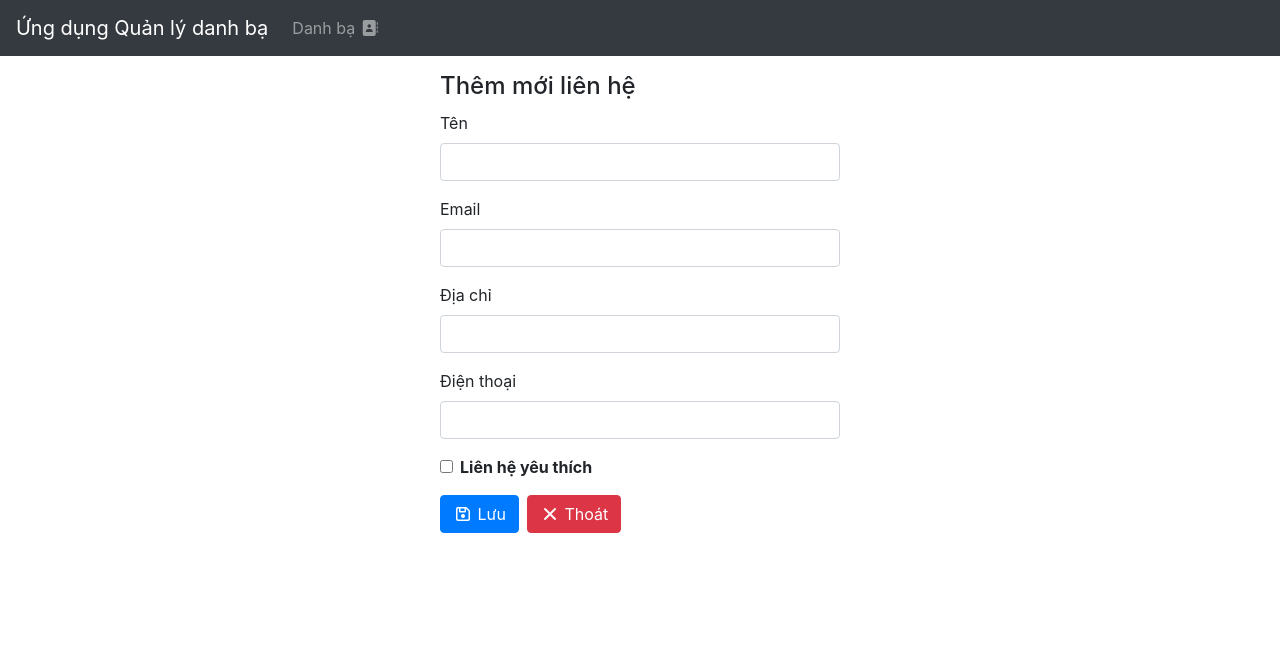
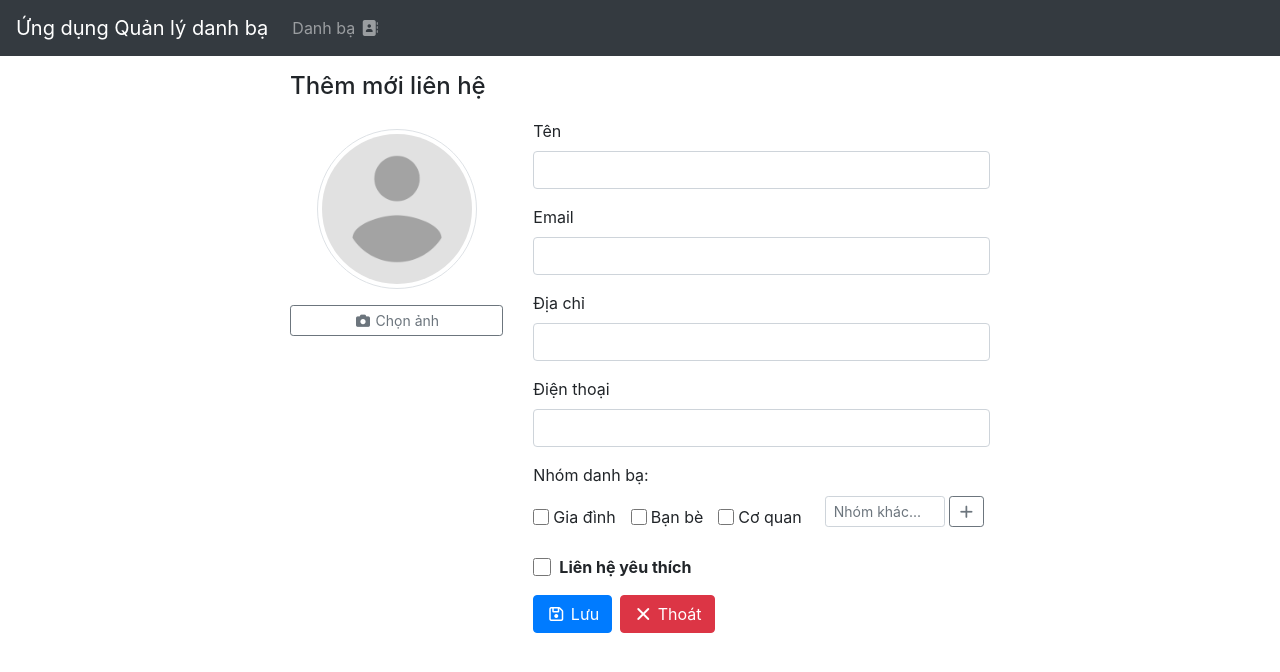
Before and after one commit to LinhDC24V7K016/DC24V7K016_TranDangLinh_Frontend, a Vue app: page /contacts/add in a window 1280 px wide. Shown: the top 672 px of the page. Built offline with nearby package versions, Linux system fonts and the light colour scheme.

Commit message:
Them avatar va nhom cho lien he

```diff
--- a/src/App.vue
+++ b/src/App.vue
@@ -20,7 +20,7 @@ export default {
 
 <style>
 .page {
-  max-width: 400px;
+  max-width: 700px;
   margin: auto;
 }
 </style>
--- a/src/components/ContactCard.vue
+++ b/src/components/ContactCard.vue
@@ -3,19 +3,45 @@ export default {
   props: {
     contact: { type: Object, required: true },
   },
+  emits: ["filter-group"],
 };
 </script>
 
 <template>
-  <div>
+  <div class="card p-3 shadow-sm text-center">
+    <div class="mb-3 d-flex justify-content-center">
+      <img
+        :src="
+          contact.avatar
+            ? '/uploads/' + contact.avatar
+            : '/src/assets/default_avatar.png'
+        "
+        alt="Avatar"
+        class="img-thumbnail rounded-circle"
+        style="width: 170px; height: 170px; object-fit: cover"
+      />
+    </div>
+    <div class="text-left" style="font-size: 1.1rem; line-height: 1.6">
       <div class="p-1"><strong>Tên:</strong> {{ contact.name }}</div>
       <div class="p-1"><strong>Email:</strong> {{ contact.email }}</div>
       <div class="p-1"><strong>Địa chỉ:</strong> {{ contact.address }}</div>
       <div class="p-1"><strong>Điện thoại:</strong> {{ contact.phone }}</div>
+      <div class="p-1" v-if="contact.group && contact.group.length > 0">
+        <strong>Nhóm: </strong>
+        <span
+          v-for="grp in contact.group"
+          :key="grp"
+          class="badge badge-info mr-1"
+          style="font-size: 0.95rem; cursor: pointer"
+          @click="$emit('filter-group', grp)"
+          >{{ grp }}</span
+        >
+      </div>
       <div class="p-1">
         <strong>Liên hệ yêu thích:&nbsp;</strong>
-      <i v-if="contact.favorite" class="fa-solid fa-check"></i>
-      <i v-else class="fa-solid fa-times"></i>
+        <i v-if="contact.favorite" class="fa-solid fa-check text-success"></i>
+        <i v-else class="fa-solid fa-times text-danger"></i>
+      </div>
     </div>
   </div>
 </template>
--- a/src/components/ContactForm.vue
+++ b/src/components/ContactForm.vue
@@ -1,5 +1,30 @@
 <template>
   <Form @submit="submitContact" :validation-schema="contactFormSchema">
+    <div class="row">
+      <div class="col-md-4 text-center">
+        <div class="mb-3">
+          <img
+            :src="avatarPreviewUrl"
+            alt="Avatar Preview"
+            class="img-thumbnail rounded-circle"
+            style="width: 160px; height: 160px; object-fit: cover; margin-top: 20px;"
+          />
+        </div>
+        <div class="form-group">
+          <label for="avatarFile" class="btn btn-outline-secondary btn-sm mt-2">
+            <i class="fa-solid fa-camera"></i> Chọn ảnh
+          </label>
+          <input
+            type="file"
+            class="d-none"
+            id="avatarFile"
+            @change="onFileChange"
+            accept="image/*"
+          />
+        </div>
+      </div>
+
+      <div class="col-md-8">
         <div class="form-group">
           <label for="name">Tên</label>
           <Field
@@ -40,18 +65,55 @@
           />
           <ErrorMessage name="phone" class="error-feedback" />
         </div>
-    <div class="form-group form-check">
+
+        <div class="form-group align-items-center">
+          <label class="mb-2">Nhóm danh bạ:</label>
+          <div class="d-flex flex-wrap align-items-center" style="gap: 15px;">
+            <div class="d-flex align-items-center" v-for="grp in availableGroups" :key="grp">
+              <input
+                type="checkbox"
+                :value="grp"
+                :id="grp"
+                v-model="contactLocal.group"
+                style="width: 16px; height: 16px; margin: 0; cursor: pointer; margin-top: 10px;"
+              />
+              <label class="mb-0 ml-1" :for="grp" style="cursor: pointer;">{{ grp }}</label>
+            </div>
+
+            <div class="d-flex align-items-center ml-2">
+              <input
+                type="text"
+                class="form-control form-control-sm"
+                v-model="newGroup"
+                placeholder="Nhóm khác..."
+                style="width: 120px;"
+                @keyup.enter.prevent="addNewGroup"
+              />
+              <button
+                type="button"
+                class="btn btn-sm btn-outline-secondary ml-1"
+                @click="addNewGroup"
+                title="Thêm nhóm mới"
+              >
+                <i class="fa-solid fa-plus"></i>
+              </button>
+            </div>
+          </div>
+        </div>
+
+        <div class="form-group d-flex align-items-center mt-2">
           <input
             name="favorite"
             type="checkbox"
-        class="form-check-input"
             v-model="contactLocal.favorite"
+            id="favoriteCheckbox"
+            style="width: 18px; height: 18px; margin: 0; cursor: pointer; margin-top: 10px;"
           />
-      <label for="favorite" class="form-check-label"
+          <label for="favoriteCheckbox" class="mb-0 ml-2" style="cursor: pointer;"
             ><strong>Liên hệ yêu thích</strong></label
           >
         </div>
-    <div class="form-group">
+        <div class="form-group mt-3">
           <button class="btn btn-primary">
             <i class="fa-regular fa-floppy-disk"></i> Lưu
           </button>
@@ -66,6 +128,8 @@
           <button type="button" class="ml-2 btn btn-danger" @click="Cancel">
             <i class="fa-solid fa-times"></i> Thoát
           </button>
+        </div>
+      </div>
     </div>
   </Form>
 </template>
@@ -101,14 +165,62 @@ export default {
           "Điện thoại không hợp lệ.",
         ),
     });
+    const defaultGroups = ["Gia đình", "Bạn bè", "Cơ quan"];
+    const contactGroups = this.contact.group || [];
+    const mergedGroups = [...new Set([...defaultGroups, ...contactGroups])];
+
     return {
-      contactLocal: { ...this.contact },
+      contactLocal: { ...this.contact, group: contactGroups },
       contactFormSchema,
+      availableGroups: mergedGroups,
+      newGroup: "",
+      avatarFile: null,
+      avatarPreviewUrl: this.contact.avatar
+        ? `/uploads/${this.contact.avatar}`
+        : `/src/assets/default_avatar.png`,
     };
   },
   methods: {
+    addNewGroup() {
+      const grp = this.newGroup.trim();
+      if (grp) {
+        if (!this.availableGroups.includes(grp)) {
+          this.availableGroups.push(grp);
+        }
+        if (!this.contactLocal.group.includes(grp)) {
+          this.contactLocal.group.push(grp);
+        }
+      }
+      this.newGroup = "";
+    },
+    onFileChange(e) {
+      const files = e.target.files;
+      if (files.length > 0) {
+        this.avatarFile = files[0];
+        this.avatarPreviewUrl = URL.createObjectURL(this.avatarFile);
+      }
+    },
     submitContact() {
-      this.$emit("submit:contact", this.contactLocal);
+      const formData = new FormData();
+      formData.append("name", this.contactLocal.name);
+      formData.append("email", this.contactLocal.email || "");
+      formData.append("address", this.contactLocal.address || "");
+      formData.append("phone", this.contactLocal.phone || "");
+      formData.append("favorite", this.contactLocal.favorite || false);
+
+      if (this.contactLocal.group && this.contactLocal.group.length > 0) {
+        this.contactLocal.group.forEach(grp => formData.append("group", grp));
+      }
+
+      if (this.avatarFile) {
+        formData.append("avatarFile", this.avatarFile);
+      }
+
+      if (this.contactLocal._id) {
+        formData.append("_id", this.contactLocal._id);
+      }
+
+      this.$emit("submit:contact", formData);
     },
     deleteContact() {
       this.$emit("delete:contact", this.contactLocal._id);
--- a/src/services/api.service.js
+++ b/src/services/api.service.js
@@ -2,7 +2,6 @@ import axios from "axios";
 
 const commonConfig = {
   headers: {
-    "Content-Type": "application/json",
     Accept: "application/json",
   },
 };
--- a/src/views/ContactAdd.vue
+++ b/src/views/ContactAdd.vue
@@ -21,6 +21,8 @@ export default {
         address: "",
         phone: "",
         favorite: false,
+        group: [],
+        avatar: "",
       },
     };
   },
--- a/src/views/ContactBook.vue
+++ b/src/views/ContactBook.vue
@@ -1,9 +1,15 @@
 <template>
   <div class="page row">
-    <div class="col-md-10">
+    <div class="col-md-8 mb-3">
       <InputSearch v-model="searchText" />
     </div>
-    <div class="mt-3 col-md-6">
+    <div class="col-md-4 mb-3">
+      <select v-model="selectedGroup" class="form-control" title="Lọc theo nhóm">
+        <option value="">-- Tất cả nhóm --</option>
+        <option v-for="grp in availableGroups" :key="grp" :value="grp">{{ grp }}</option>
+      </select>
+    </div>
+    <div class="col-md-6">
       <h4>
         Danh bạ
         <i class="fas fa-address-book"></i>
@@ -35,7 +41,7 @@
           Chi tiết liên hệ
           <i class="fas fa-address-card"></i>
         </h4>
-        <ContactCard :contact="activeContact" />
+        <ContactCard :contact="activeContact" @filter-group="selectedGroup = $event" />
         <router-link
           :to="{
             name: 'contact.edit',
@@ -68,30 +74,59 @@ export default {
     return {
       contacts: [],
       searchText: "",
-      activeIndex: -1,
+      selectedGroup: "",
+      activeId: null,
     };
   },
   watch: {
     searchText() {
-      this.activeIndex = -1;
+      // We don't explicitly need to clear activeId, it will auto-hide if filtered out.
+      // But to match previous behavior, we can clear it on new search text:
+      this.activeId = null;
     },
+    // We remove the selectedGroup watch so that it DOES NOT close the contact when clicking a group badge
   },
   computed: {
-    contactStrings() {
-      return this.contacts.map((contact) => {
-        const { name, email, address, phone } = contact;
-        return [name, email, address, phone].join(" ");
+    availableGroups() {
+      const groups = new Set();
+      this.contacts.forEach(contact => {
+        if (contact.group && Array.isArray(contact.group)) {
+          contact.group.forEach(g => groups.add(g));
+        }
+      });
+      return Array.from(groups).sort();
+    },
+    filteredContacts() {
+      return this.contacts.filter((contact) => {
+        if (this.selectedGroup && (!contact.group || !contact.group.includes(this.selectedGroup))) {
+          return false;
+        }
+        if (this.searchText) {
+          const { name, email, address, phone } = contact;
+          const contactString = [name, email, address, phone].join(" ").toLowerCase();
+          if (!contactString.includes(this.searchText.toLowerCase())) {
+            return false;
+          }
+        }
+        return true;
       });
     },
-    filteredContacts() {
-      if (!this.searchText) return this.contacts;
-      return this.contacts.filter((_contact, index) => {
-        return this.contactStrings[index].includes(this.searchText);
-      });
+    activeIndex: {
+      get() {
+        if (!this.activeId) return -1;
+        return this.filteredContacts.findIndex(c => c._id === this.activeId);
+      },
+      set(index) {
+        if (index < 0 || index >= this.filteredContacts.length) {
+          this.activeId = null;
+        } else {
+          this.activeId = this.filteredContacts[index]._id;
+        }
+      }
     },
     activeContact() {
-      if (this.activeIndex < 0) return null;
-      return this.filteredContacts[this.activeIndex];
+      if (!this.activeId) return null;
+      return this.contacts.find(c => c._id === this.activeId) || null;
     },
     filteredContactsCount() {
       return this.filteredContacts.length;
@@ -133,7 +168,7 @@ export default {
 <style scoped>
 .page {
   text-align: left;
-  max-width: 750px;
+  max-width: 950px;
   margin: auto;
 }
 </style>
--- a/vite.config.js
+++ b/vite.config.js
@@ -19,6 +19,10 @@ export default defineConfig({
         target: "http://localhost:3000",
         changeOrigin: true,
       },
+      "/uploads": {
+        target: "http://localhost:3000",
+        changeOrigin: true,
+      },
     },
   },
 });
```
Also changed, not shown: src/assets/default_avatar.png (added). Lines whose indentation alone changed are shown as unchanged.
